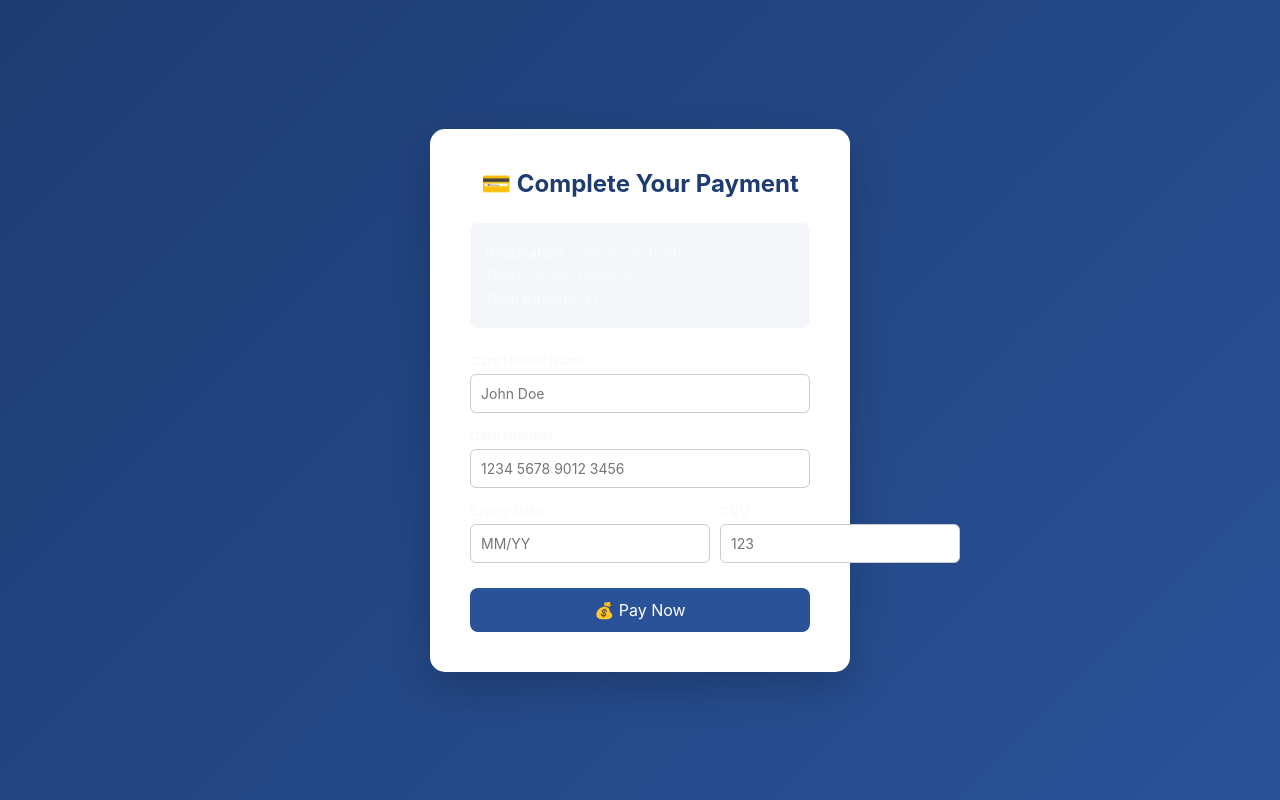
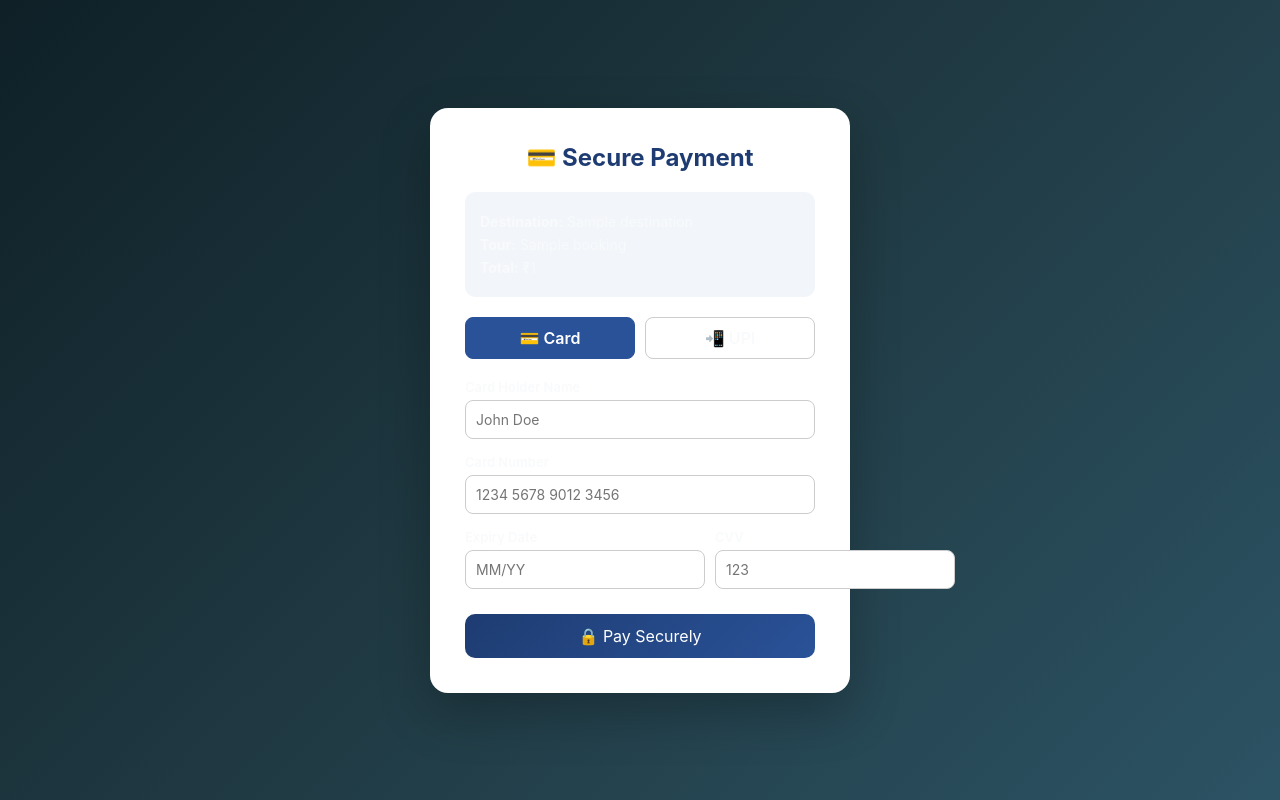
Before and after one commit to Tejasrathod274/Final-Project, a Flask app: template templates/payment.html in a window 1280 px wide. Run offline with Flask 3, Linux system fonts and the light colour scheme; the template is opened without the code that fills it: most values are stand-ins (such as "Sample title", 1, 10 or a date in 2020); some libraries are stand-ins or nearby versions.

Commit message:
Fixed confirm payment insert

```diff
--- a/templates/payment.html
+++ b/templates/payment.html
@@ -2,49 +2,48 @@
 <html lang="en">
 <head>
     <meta charset="UTF-8">
-    <title>Payment | Travel & Tour</title>
+    <title>Secure Payment | Travel & Tour</title>
     <link rel="stylesheet" href="{{ url_for('static', filename='css/common.css') }}">
 </head>
+
 <style>
 body {
     margin: 0;
-    font-family: Arial, Helvetica, sans-serif;
-    background: linear-gradient(135deg, #1e3c72, #2a5298);
+    font-family: 'Segoe UI', sans-serif;
+    background: linear-gradient(135deg, #0f2027, #203a43, #2c5364);
     display: flex;
     justify-content: center;
     align-items: center;
     height: 100vh;
 }
 
-/* Main Container */
-.payment-container {
-    width: 100%;
-    display: flex;
-    justify-content: center;
-    align-items: center;
+/* Card Container */
+.payment-card {
+    background: #ffffff;
+    padding: 35px;
+    width: 420px;
+    border-radius: 18px;
+    box-shadow: 0 20px 50px rgba(0,0,0,0.25);
+    animation: fadeIn 0.4s ease-in-out;
 }
 
-/* Card */
-.payment-card {
-    background: white;
-    padding: 40px;
-    width: 420px;
-    border-radius: 15px;
-    box-shadow: 0 15px 40px rgba(0, 0, 0, 0.2);
+@keyframes fadeIn {
+    from {opacity: 0; transform: translateY(15px);}
+    to {opacity: 1; transform: translateY(0);}
 }
 
 .payment-card h2 {
     text-align: center;
-    margin-bottom: 25px;
+    margin-bottom: 20px;
     color: #1e3c72;
 }
 
-/* Booking Summary */
+/* Summary */
 .booking-summary {
-    background: #f4f6f9;
+    background: #f2f5f9;
     padding: 15px;
-    border-radius: 8px;
-    margin-bottom: 25px;
+    border-radius: 10px;
+    margin-bottom: 20px;
     font-size: 14px;
 }
 
@@ -52,7 +51,31 @@
     margin: 6px 0;
 }
 
-/* Input Groups */
+/* Payment Method Tabs */
+.payment-methods {
+    display: flex;
+    gap: 10px;
+    margin-bottom: 20px;
+}
+
+.method-btn {
+    flex: 1;
+    padding: 10px;
+    border-radius: 8px;
+    border: 1px solid #ccc;
+    cursor: pointer;
+    text-align: center;
+    font-weight: 600;
+    transition: 0.3s;
+}
+
+.method-btn.active {
+    background: #2a5298;
+    color: white;
+    border-color: #2a5298;
+}
+
+/* Inputs */
 .input-group {
     display: flex;
     flex-direction: column;
@@ -62,12 +85,12 @@
 .input-group label {
     font-size: 13px;
     margin-bottom: 5px;
-    font-weight: bold;
+    font-weight: 600;
 }
 
 .input-group input {
     padding: 10px;
-    border-radius: 6px;
+    border-radius: 8px;
     border: 1px solid #ccc;
     font-size: 14px;
     transition: 0.3s;
@@ -78,7 +101,6 @@
     outline: none;
 }
 
-/* Row for expiry & CVV */
 .row {
     display: flex;
     gap: 10px;
@@ -88,71 +110,125 @@
     flex: 1;
 }
 
-/* Button */
+/* Hide sections */
+.hidden {
+    display: none;
+}
+
+/* Pay Button */
 .pay-btn {
     width: 100%;
     padding: 12px;
     border: none;
-    background: #2a5298;
+    background: linear-gradient(135deg, #1e3c72, #2a5298);
     color: white;
     font-size: 16px;
-    border-radius: 8px;
+    border-radius: 10px;
     cursor: pointer;
     margin-top: 10px;
     transition: 0.3s;
 }
 
 .pay-btn:hover {
-    background: #1e3c72;
+    transform: translateY(-2px);
+    box-shadow: 0 10px 25px rgba(0,0,0,0.2);
 }
 </style>
+
 <body>
-
-<div class="payment-container">
 
 <div class="payment-card">
 
-        <h2>💳 Complete Your Payment</h2>
+    <h2>💳 Secure Payment</h2>
 
     <div class="booking-summary">
         <p><strong>Destination:</strong> {{ booking.destination }}</p>
         <p><strong>Tour:</strong> {{ booking.tour_name }}</p>
-            <p><strong>Total Amount:</strong> ₹{{ booking.total_amount }}</p>
+        <p><strong>Total:</strong> ₹{{ booking.total_amount }}</p>
     </div>
 
-        <form method="POST" action="{{ url_for('confirm_payment') }}" class="payment-form">
+    <!-- Payment Method Switch -->
+    <div class="payment-methods">
+        <div class="method-btn active" onclick="selectMethod('card')" id="cardBtn">
+            💳 Card
+        </div>
+        <div class="method-btn" onclick="selectMethod('upi')" id="upiBtn">
+            📲 UPI
+        </div>
+    </div>
+
+    <form method="POST" action="{{ url_for('confirm_payment') }}">
+
+        <!-- CARD SECTION -->
+        <div id="cardSection">
 
             <div class="input-group">
                 <label>Card Holder Name</label>
-                <input type="text" placeholder="John Doe" required>
+                <input type="text" placeholder="John Doe">
             </div>
 
             <div class="input-group">
                 <label>Card Number</label>
-                <input type="text" placeholder="1234 5678 9012 3456" maxlength="19" required>
+                <input type="text" placeholder="1234 5678 9012 3456" maxlength="19">
             </div>
 
             <div class="row">
                 <div class="input-group small">
                     <label>Expiry Date</label>
-                    <input type="text" placeholder="MM/YY" required>
+                    <input type="text" placeholder="MM/YY">
                 </div>
 
                 <div class="input-group small">
                     <label>CVV</label>
-                    <input type="password" placeholder="123" maxlength="3" required>
+                    <input type="password" placeholder="123" maxlength="3">
                 </div>
             </div>
 
+        </div>
+
+        <!-- UPI SECTION -->
+        <div id="upiSection" class="hidden">
+
+            <div class="input-group">
+                <label>UPI ID</label>
+                <input type="text" placeholder="example@upi">
+            </div>
+
+            <div style="text-align:center; font-size:13px; color:gray;">
+                You will receive a payment request on your UPI app.
+            </div>
+
+        </div>
+
         <button type="submit" class="pay-btn">
-                💰 Pay Now
+            🔒 Pay Securely
         </button>
 
     </form>
 
 </div>
 
-</div>
+<script>
+function selectMethod(method) {
+
+    const cardSection = document.getElementById("cardSection");
+    const upiSection = document.getElementById("upiSection");
+    const cardBtn = document.getElementById("cardBtn");
+    const upiBtn = document.getElementById("upiBtn");
+
+    if (method === "card") {
+        cardSection.classList.remove("hidden");
+        upiSection.classList.add("hidden");
+        cardBtn.classList.add("active");
+        upiBtn.classList.remove("active");
+    } else {
+        cardSection.classList.add("hidden");
+        upiSection.classList.remove("hidden");
+        cardBtn.classList.remove("active");
+        upiBtn.classList.add("active");
+    }
+}
+</script>
 
 </body>
 </html>
```
Lines whose indentation alone changed are shown as unchanged.
